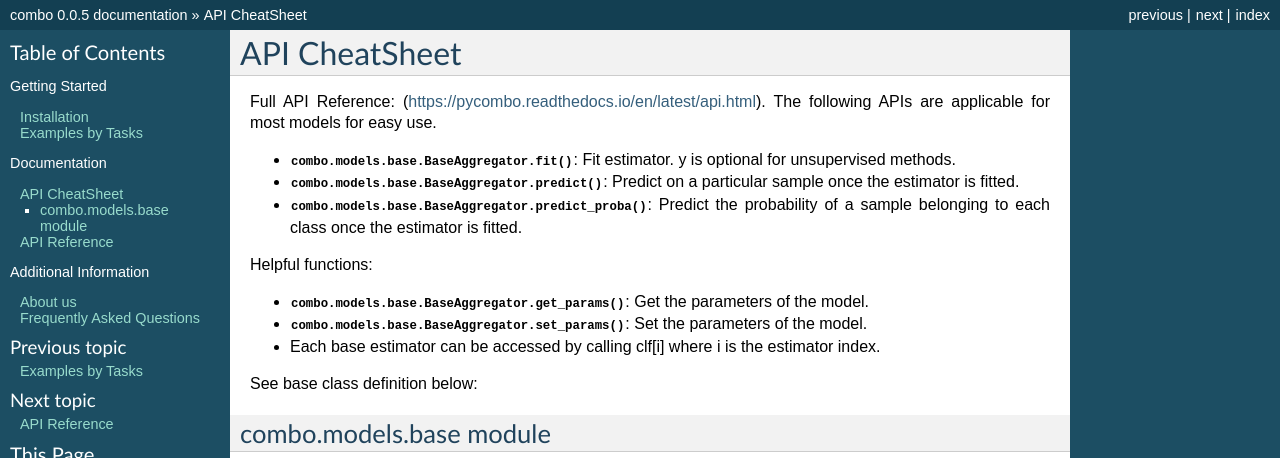
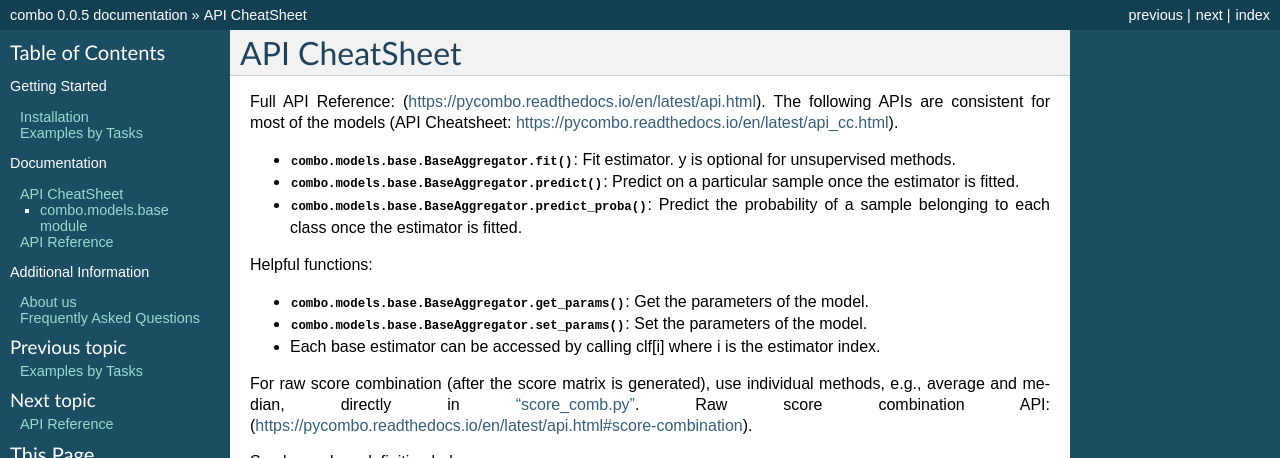
Before and after one commit to yzhao062/combo, a Sphinx documentation site: the page built from docs/api_cc.rst, in a window 1280 px wide, cut to the strip 0-458 px from the top of the page. Built offline with Sphinx 7.4.7, drawn with Linux system fonts in a browser that asks for light colours; formulas are drawn with MathJax 3.

Commit message:
update documentation

```diff
--- a/docs/api_cc.rst
+++ b/docs/api_cc.rst
@@ -1,8 +1,9 @@
 API CheatSheet
 ==============
 
-Full API Reference: (https://pycombo.readthedocs.io/en/latest/api.html). The
-following APIs are applicable for most models for easy use.
+Full API Reference: (https://pycombo.readthedocs.io/en/latest/api.html).
+The following APIs are consistent for most of the models
+(API Cheatsheet: https://pycombo.readthedocs.io/en/latest/api_cc.html).
 
 * :func:`combo.models.base.BaseAggregator.fit`: Fit estimator. y is optional for unsupervised methods.
 * :func:`combo.models.base.BaseAggregator.predict`: Predict on a particular sample once the estimator is fitted.
@@ -14,7 +15,10 @@ Helpful functions:
 * :func:`combo.models.base.BaseAggregator.set_params`: Set the parameters of the model.
 * Each base estimator can be accessed by calling clf[i] where i is the estimator index.
 
-
+For raw score combination (after the score matrix is generated),
+use individual methods, e.g., average and median, directly in
+`"score_comb.py" <https://github.com/yzhao062/combo/blob/master/models/score_comb.py>`_.
+Raw score combination API: (https://pycombo.readthedocs.io/en/latest/api.html#score-combination).
 
 
 See base class definition below:
--- a/docs/index.rst
+++ b/docs/index.rst
@@ -73,8 +73,8 @@ Welcome to combo's documentation!
 ----
 
 
-**combo** is a comprehensive Python toolbox for combining machine
-learning (ML) models and scores for various tasks, including **classification**,
+**combo** is a comprehensive Python toolbox for **combining machine
+learning (ML) models and scores** for various tasks, including **classification**,
 **clustering**, and **anomaly detection**.
 
 **Model combination** has been widely used in data science competitions and
```
Also changed, not shown: other parts of docs/index.rst (+1 -1 lines), README.rst (+8 -3 lines).
